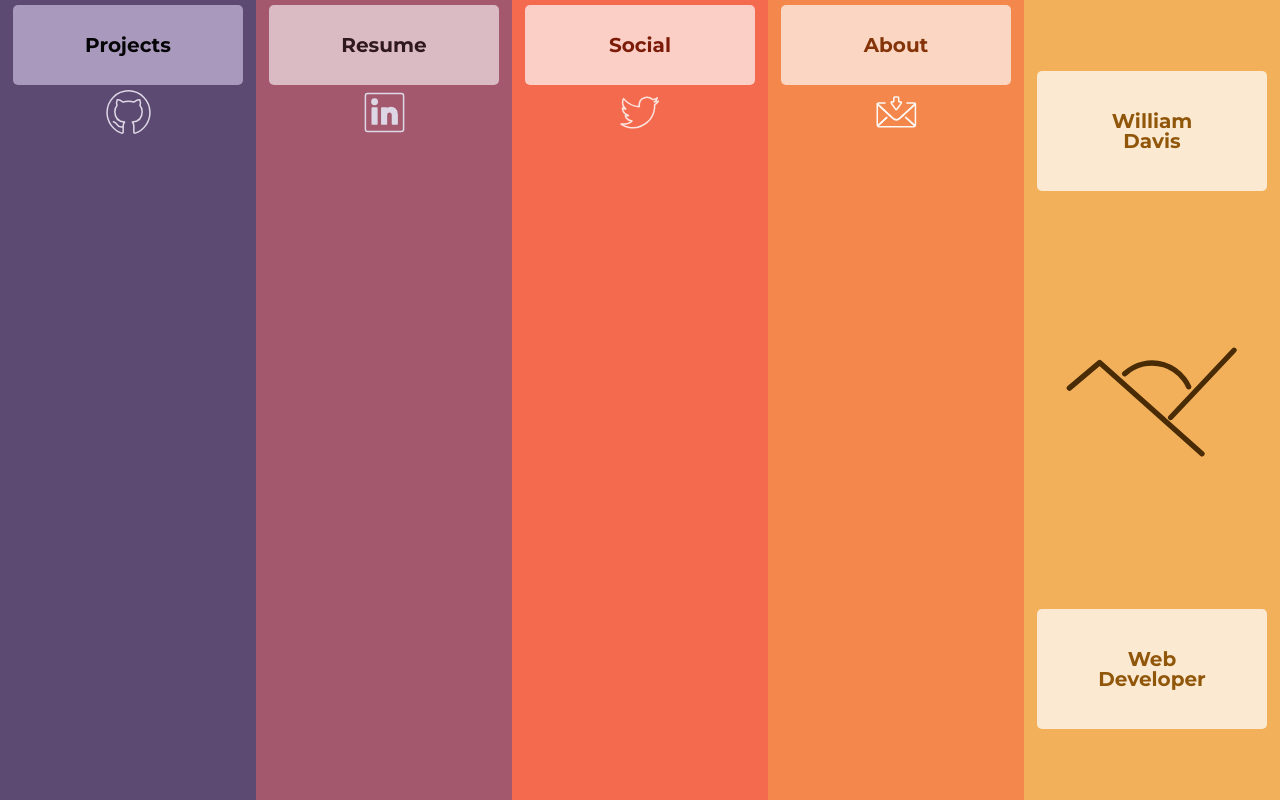
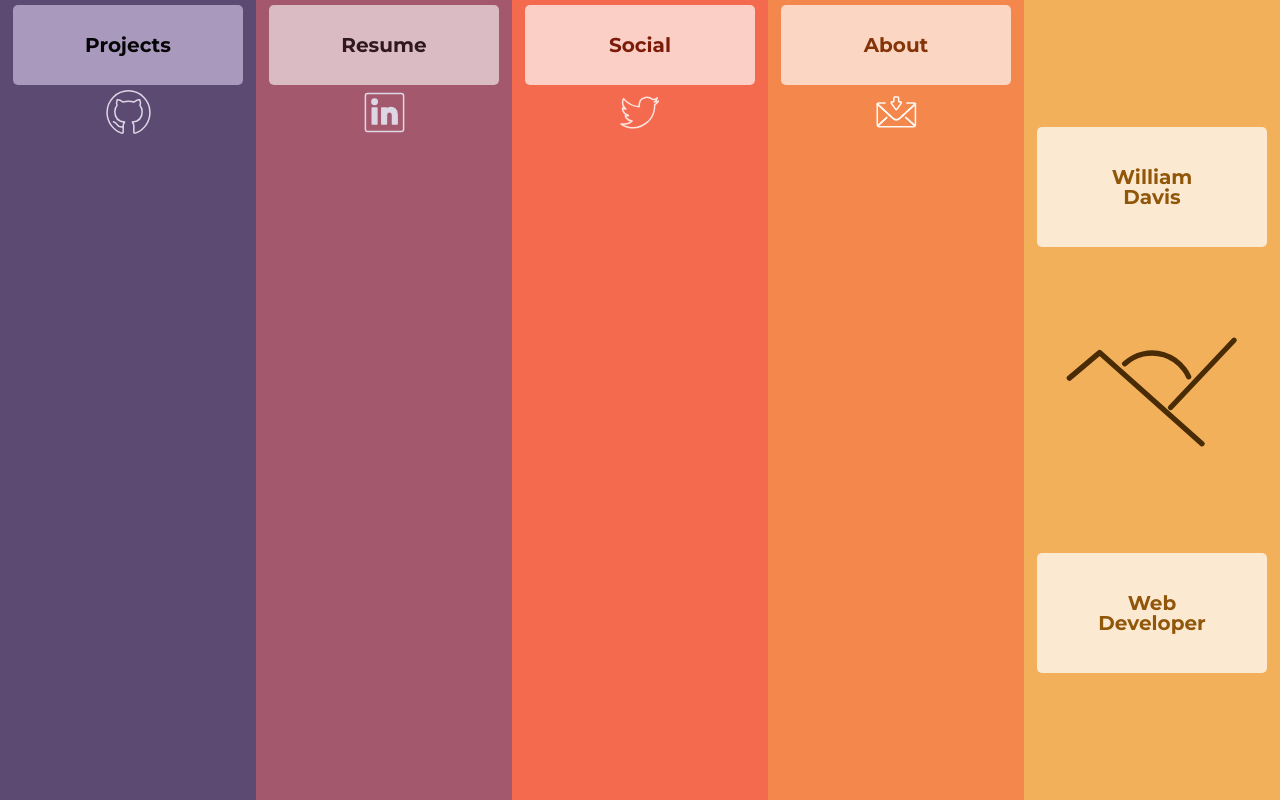
Before and after one commit to dayvista/portfolio-website, a React app: page / in a window 1280 px wide. Built offline with nearby package versions, Linux system fonts and the light colour scheme.

Commit message:
Fixed bad animation in titles section.

```diff
--- a/src/styles/css/App.css
+++ b/src/styles/css/App.css
@@ -249,10 +249,9 @@ section .titles-title {
 }
 @media (min-width: 501px) {
   .titles-section {
-    flex-direction: row;
-    justify-content: center;
+    flex-direction: column;
+    justify-content: space-around;
     align-items: center;
-    flex-wrap: wrap;
   }
 }
 .main-text {
--- a/src/styles/css/Sections/Titles.css
+++ b/src/styles/css/Sections/Titles.css
@@ -1,6 +1,6 @@
 @media (min-width: 501px) {
   #titles-logo {
-    margin-top: -4.5vw;
+    margin-top: -2vw;
   }
 }
 @media (min-width: 501px) {
--- a/src/styles/less/App.less
+++ b/src/styles/less/App.less
@@ -120,8 +120,7 @@ section {
   }
 
   @media (min-width: 501px) {
-    .flex-attributes(row, center, center);
-    flex-wrap: wrap;
+    .flex-attributes(column, space-around, center);
   }
 }
 
--- a/src/styles/less/Sections/Titles.less
+++ b/src/styles/less/Sections/Titles.less
@@ -3,7 +3,7 @@
 
 #titles-logo {
   @media (min-width: 501px) {
-    margin-top: -4.5vw;
+    margin-top: -2vw;
   }
 }
 
```
